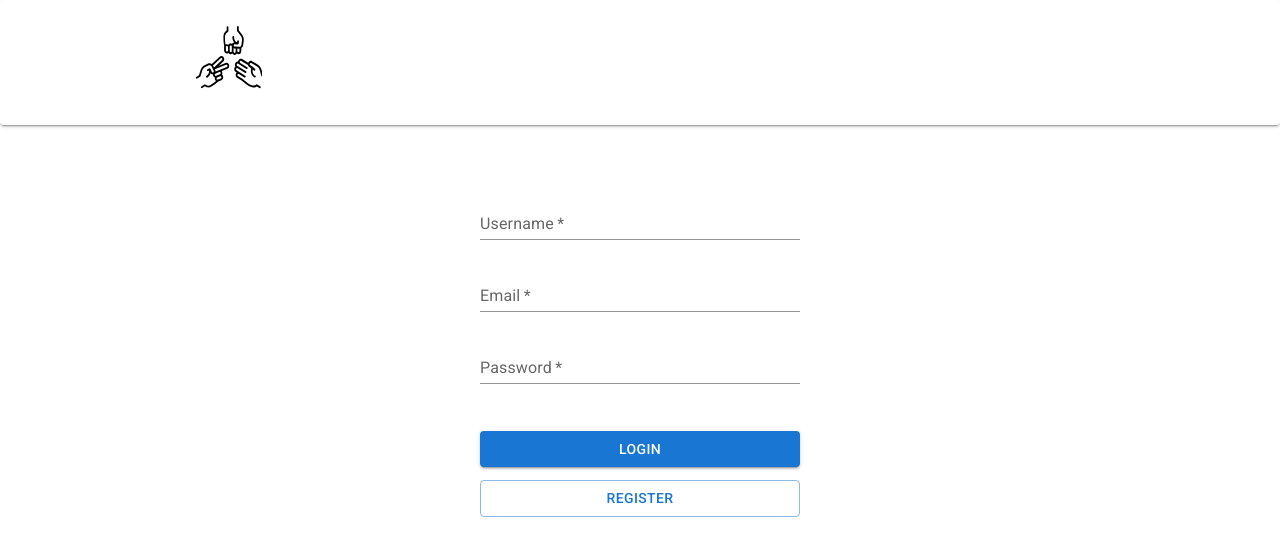
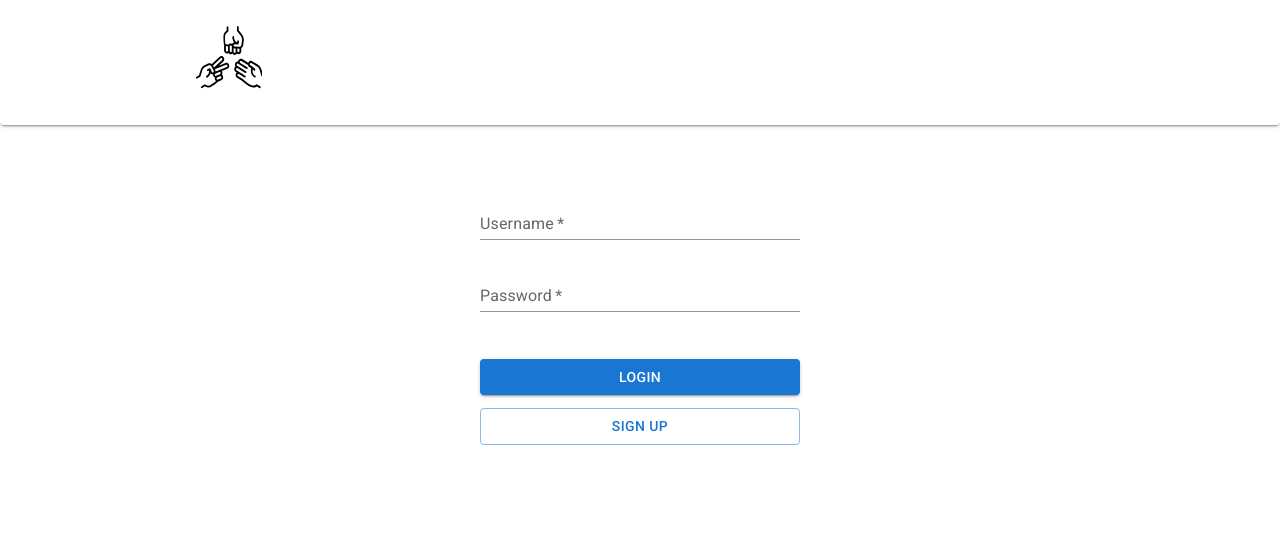
Before and after one commit to Aleksandyr/rock-paper-scissors, a React (Create React App) app in the folder packages/client/: page / in a window 1280 px wide. Shown: the top 556 px of the page. Built offline with nearby package versions, Linux system fonts and the light colour scheme.

Commit message:
combine login and register in authForm

```diff
--- a/packages/client/src/App.tsx
+++ b/packages/client/src/App.tsx
@@ -1,9 +1,9 @@
 import React, { useEffect } from 'react';
 
 import Header from './components/header/Header';
+import AuthForm from './components/authForm/authForm';
 
 import './App.scss';
-import LoginForm from './components/loginForm/LoginForm';
 
 
 function App() {
@@ -17,7 +17,7 @@ function App() {
     <div className="App">
         <Header />
         <div className="body">
-          <LoginForm />
+          <AuthForm />
         </div>
     </div>
   );
--- /dev/null
+++ b/packages/client/src/components/authForm/authForm.tsx
@@ -0,0 +1,58 @@
+import { Button, TextField } from '@mui/material';
+import React, { useState } from 'react';
+
+import './authForm.scss';
+
+const AuthForm = () => {
+    const [isSignUp, setIsSignUp] = useState(false);
+
+    const onSignUpClick = () => {
+        setIsSignUp(true);
+    }
+
+    const onSignInClick = () => {
+        setIsSignUp(false)
+    }
+    return (
+        <form action="" className='form'>
+            <div className="form__inputs">
+                <TextField
+                    required
+                    id="standard-required"
+                    label="Username"
+                    placeholder='Username'
+                    variant="standard"
+                    margin="normal"
+                />
+
+                {isSignUp ?
+                    <TextField
+                        required
+                        id="standard-required"
+                        label="Email"
+                        placeholder='example@domain.com'
+                        variant="standard"
+                        margin="normal"
+                    />
+                : ''}
+
+                <TextField
+                    required
+                    id="standard-password-input"
+                    label="Password"
+                    type="password"
+                    autoComplete="current-password"
+                    variant="standard"
+                    margin="normal"
+                />
+            </div>
+
+            <div className='form__buttons'>
+                <Button className='form__buttons-login' variant="contained" onClick={onSignInClick}>{isSignUp ? 'Sign in' : 'Login'}</Button>
+                <Button className='form__buttons-register' variant="outlined" onClick={onSignUpClick}>Sign up</Button>
+            </div>
+        </form>
+    )
+}
+
+export default AuthForm;
--- a/packages/client/src/components/loginForm/LoginForm.tsx
+++ /dev/null
@@ -1,47 +0,0 @@
-import { Button, TextField } from '@mui/material';
-import React from 'react';
-
-import './LoginForm.scss';
-
-const LoginForm = () => {
-    return (
-        <form action="" className='form'>
-            <div className="form__inputs">
-                <TextField
-                    required
-                    id="standard-required"
-                    label="Username"
-                    placeholder='Username'
-                    variant="standard"
-                    margin="normal"
-                />
-
-                <TextField
-                    required
-                    id="standard-required"
-                    label="Email"
-                    placeholder='example@domain.com'
-                    variant="standard"
-                    margin="normal"
-                />
-
-                <TextField
-                    required
-                    id="standard-password-input"
-                    label="Password"
-                    type="password"
-                    autoComplete="current-password"
-                    variant="standard"
-                    margin="normal"
-                />
-            </div>
-
-            <div className='form__buttons'>
-                <Button className='form__buttons-login' variant="contained">Login</Button>
-                <Button className='form__buttons-register' variant="outlined">Register</Button>
-            </div>
-        </form>
-    )
-}
-
-export default LoginForm;
```
Also changed, not shown: packages/client/src/components/authForm/authForm.scss (renamed from packages/client/src/components/loginForm/LoginForm.scss).
